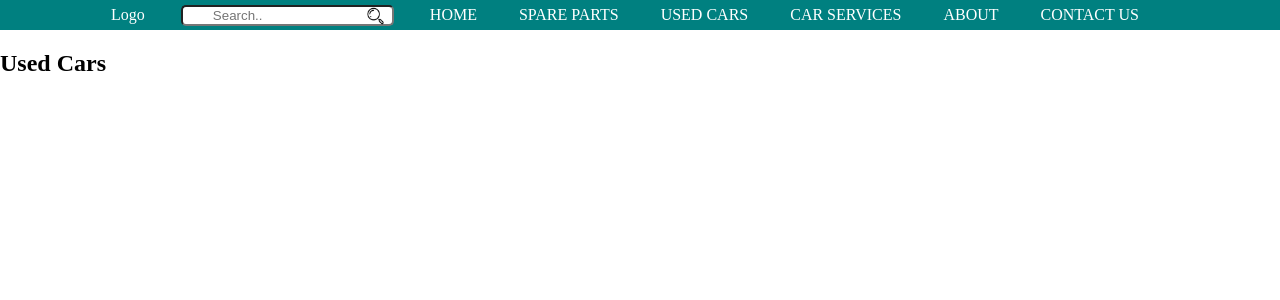
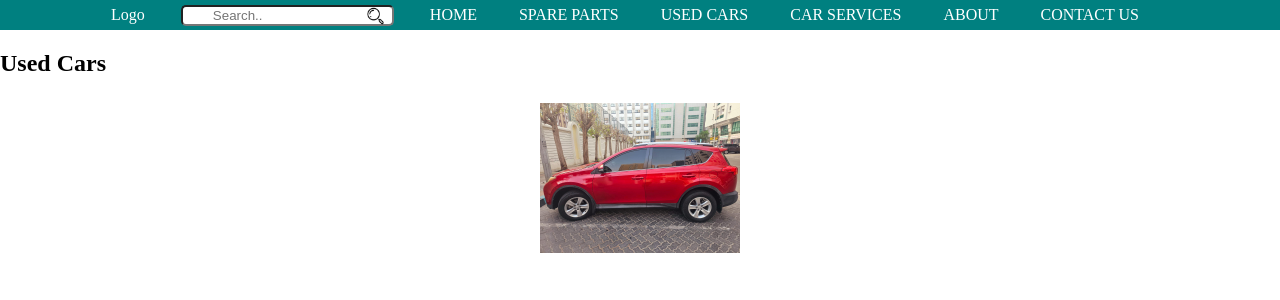
Before and after one commit to MazFahim/21stCenturyAutoParts, a Django app: page /used_cars/ in a window 1280 px wide. Shown: the top 300 px of the page. Run offline with Django 5.2, Linux system fonts and the light colour scheme; data comes from the database, SQL or seed files in the repository.

Commit message:
Update used_cars.html

```diff
--- a/TwenryFirstCenturyAutoParts/commonPages/templates/used_cars.html
+++ b/TwenryFirstCenturyAutoParts/commonPages/templates/used_cars.html
@@ -13,8 +13,8 @@
         {% for car in cars %}
             <a href="{% url 'used_car_detail' car.used_cars_id %}" class="car-card-link">
                 <div class="car-card">
-                    {% if car.image1 %}
-                        <img src="{{ car.image1.url }}" alt="{{ car.used_car_title }}" width="200">
+                    {% if car.mainImage %}
+                        <img src="{{ car.mainImage.url }}" alt="{{ car.used_car_title }}" width="200">
                     {% else %}
                         <p>No image available</p>
                     {% endif %}
```
